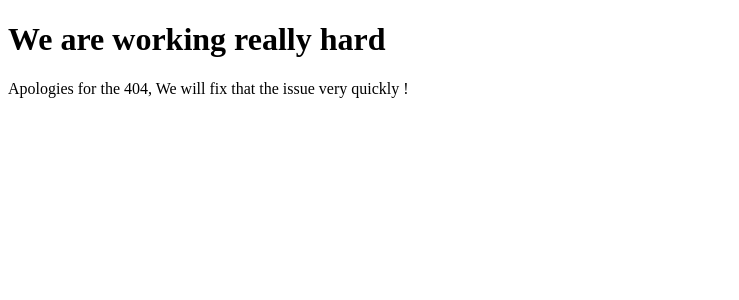
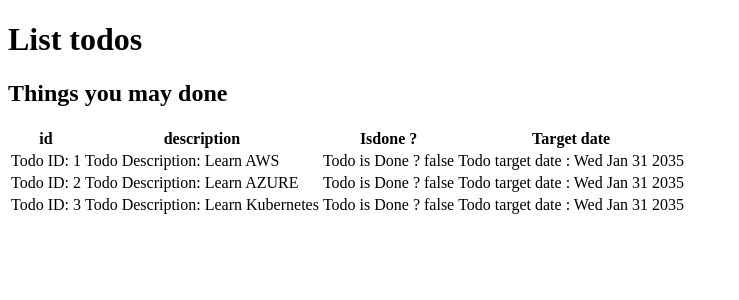
Before and after one commit to EyaNgoNdjip/fullstack-todo-app, a React (Create React App) app: page /todos in a window 1280 px wide. Before the commit this address had no page. Shown: the top 300 px of the page, without its empty margins (0-739 px from the left). Built offline with nearby package versions, Linux system fonts and the light colour scheme.

Commit message:
Create ListTodosComponent and ListTodosPages

```diff
--- /dev/null
+++ b/src/assets/css/login 2.css
@@ -0,0 +1,5 @@
+.login {
+  width: 50%;
+  margin-right: auto;
+  margin-left: auto;
+}
--- a/src/components/App.js
+++ b/src/components/App.js
@@ -1,6 +1,7 @@
 import React from "react";
-import { BrowserRouter, Route, Routes } from "react-router-dom";
+import { BrowserRouter, Link, Route, Routes } from "react-router-dom";
 import ErrorPage from "../pages/ErrorPage";
+import ListTodosPage from "../pages/ListTodosPage";
 import LoginPage from "../pages/LoginPage";
 import WelcomePage from "../pages/WelcomePage";
 
@@ -9,10 +10,11 @@ const App = () => {
     <div>
       <BrowserRouter>
         <Routes>
-          <Route path="/" element={<LoginPage />}></Route>
-          <Route path="/login" element={<LoginPage />}></Route>
-          <Route path="/welcome/:username" element={<WelcomePage />}></Route>
-          <Route path="*" element={<ErrorPage />}></Route>
+          <Route path="/" element={<LoginPage />} />
+          <Route path="/login" element={<LoginPage />} />
+          <Route path="/welcome/:username" element={<WelcomePage />} />
+          <Route path="/todos" element={<ListTodosPage />} />
+          <Route path="*" element={<ErrorPage />} />
         </Routes>
       </BrowserRouter>
     </div>
--- a/src/components/ListTodosComponent.js
+++ b/src/components/ListTodosComponent.js
@@ -1,14 +1,65 @@
 import React from "react";
 
-const ErrorComponent = () => {
+const ListTodosComponent = () => {
+  const today = new Date();
+
+  const targetDate = new Date(
+    today.getFullYear() + 12,
+    today.getMonth(),
+    today.getDay()
+  );
+
+  const todos = [
+    {
+      id: 1,
+      description: "Learn AWS",
+      done: false,
+      targetDate,
+    },
+    {
+      id: 2,
+      description: "Learn AZURE",
+      done: false,
+      targetDate,
+    },
+    {
+      id: 3,
+      description: "Learn Kubernetes",
+      done: false,
+      targetDate,
+    },
+  ];
+
+  const renderedTodos = todos.map((todo) => {
+    return (
+      <tr key={todo.id}>
+        <td>Todo ID: {todo.id}</td>
+        <td> Todo Description: {todo.description}</td>
+        <td> Todo is Done ? {todo.done.toString()}</td>
+        <td>Todo target date : {todo.targetDate.toDateString()}</td>
+      </tr>
+    );
+  });
+
   return (
     <div>
-      <h1 className="error"> We are working really hard</h1>
+      <h1 className="list-todos"> List todos</h1>
       <div>
-        Apologies for the 404, We will fix that the issue very quickly !
+        <h2>Things you may done</h2>
+        <table>
+          <thead>
+            <tr>
+              <th>id</th>
+              <th>description</th>
+              <th>Isdone ?</th>
+              <th>Target date</th>
+            </tr>
+          </thead>
+          <tbody>{renderedTodos}</tbody>
+        </table>
       </div>
     </div>
   );
 };
 
-export default ErrorComponent;
+export default ListTodosComponent;
--- a/src/components/WelcomeComponent.js
+++ b/src/components/WelcomeComponent.js
@@ -1,5 +1,5 @@
 import React from "react";
-import { useParams } from "react-router-dom";
+import { Link, useParams } from "react-router-dom";
 
 const WelcomeComponent = () => {
   const { username } = useParams();
@@ -7,6 +7,7 @@ const WelcomeComponent = () => {
   return (
     <div>
       <h1 className="welcome"> Welcome {username}</h1>
+      Manage your todos - <Link to="/todos">Todos</Link>
     </div>
   );
 };
--- a/src/pages/ListTodosPage.js
+++ b/src/pages/ListTodosPage.js
@@ -1,12 +1,12 @@
 import React from "react";
-import ErrorComponent from "../components/ErrorComponent";
+import ListTodosComponent from "../components/ListTodosComponent";
 
-const ErrorPage = () => {
+const ListTodosPage = () => {
   return (
     <div>
-      <ErrorComponent />
+      <ListTodosComponent />
     </div>
   );
 };
 
-export default ErrorPage;
+export default ListTodosPage;
```
Also changed, not shown: 1 other file (tests, documents, lock files or other folders).
